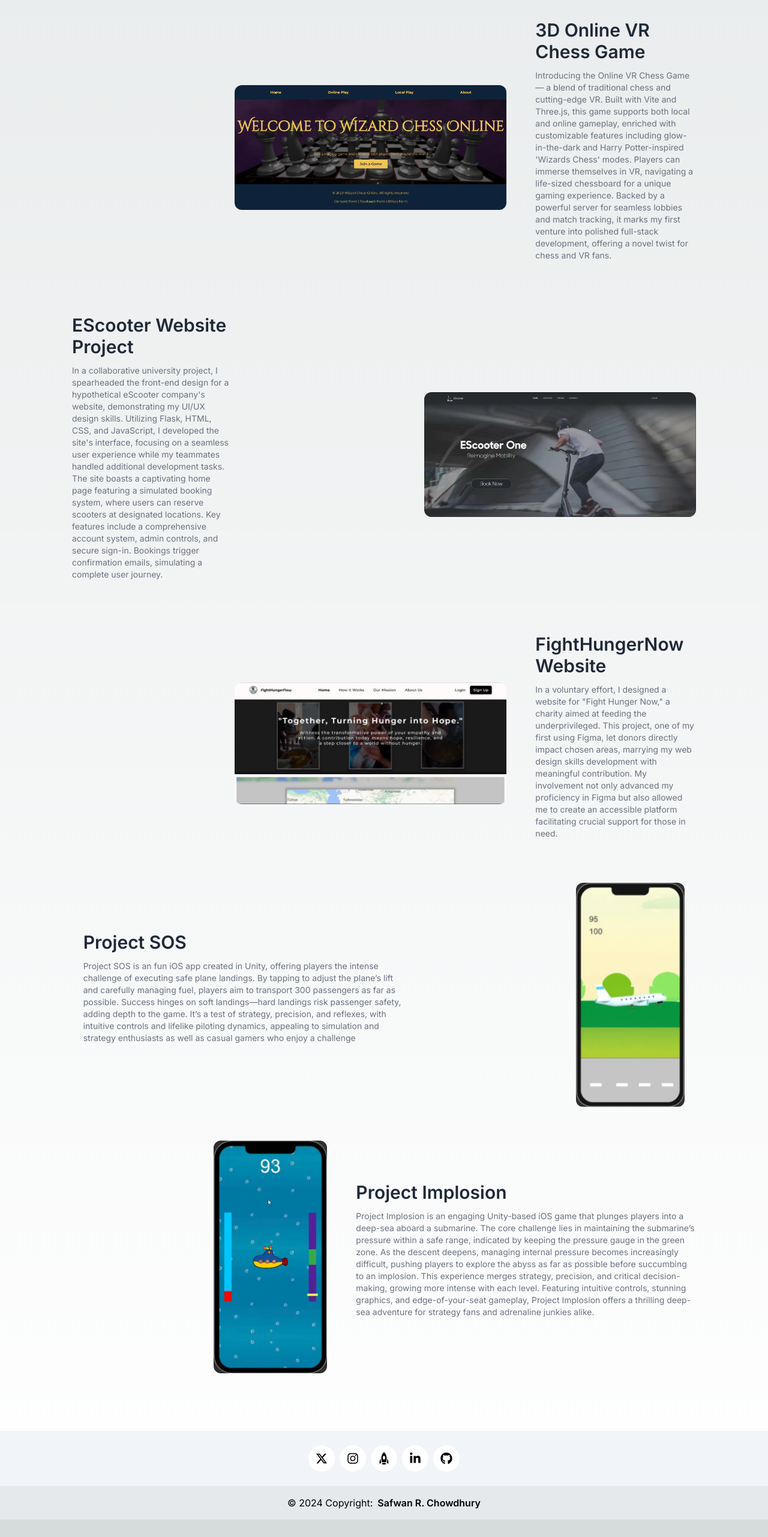
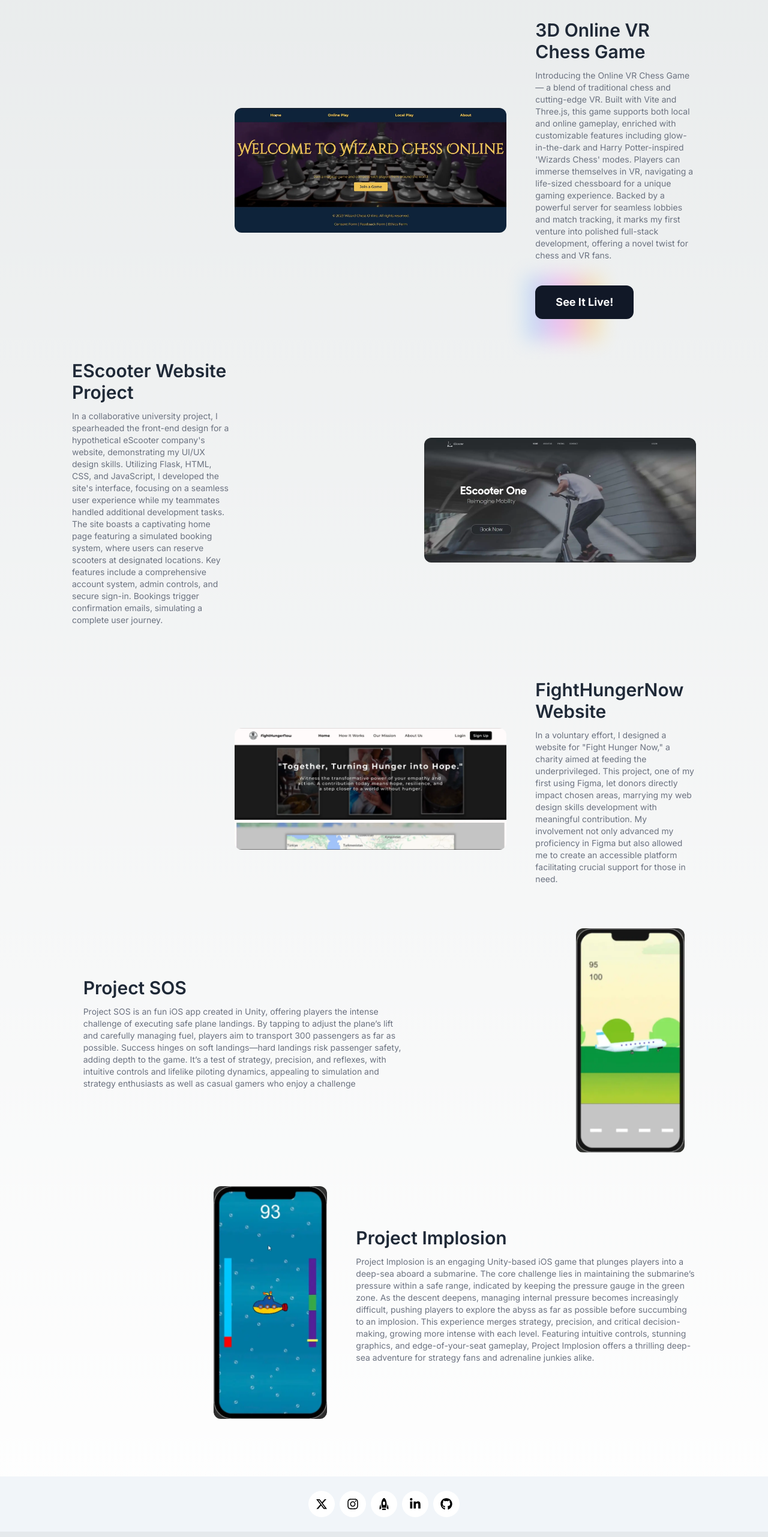
Before and after one commit to SafwanChowdhury/Portfolio-V2, a Next.js app in the folder portfolio-v2/: page / in a window 1280 px wide. Shown: the part 2471-5034 px from the top of the page at 60% size. Before the commit the page ends 5005 px from the top, so only its background shows below. Built offline with nearby package versions, Linux system fonts and the light colour scheme; grey boxes are pictures that could not be loaded; what tailwind-hamburgers would draw is missing.

Commit message:
added chess website link

```diff
--- a/portfolio-v2/components/projects.tsx
+++ b/portfolio-v2/components/projects.tsx
@@ -21,7 +21,7 @@ export default function Projects() {
                         width={800}
                         height={300}
                         objectFit="cover"
-                        className={`object-fit w-full lg:w-5/12 lg:mx-6 rounded-xl ${
+                        className={`z-20 object-fit w-full lg:w-5/12 lg:mx-6 rounded-xl ${
                             Gif1Loaded ? "hidden group-hover:block" : "h-0"
                         }`}
                         unoptimized
@@ -33,14 +33,14 @@ export default function Projects() {
                         width={800}
                         height={300}
                         objectFit="cover"
-                        className={`object-fit w-full lg:w-5/12 lg:mx-6 rounded-xl ${
+                        className={`z-20 object-fit w-full lg:w-5/12 lg:mx-6 rounded-xl ${
                             Gif1Loaded ? "group-hover:hidden" : "block"
                         }`}
                         priority
                     />
                     <div className="mt-6 w-11/12 sm:w-auto lg:w-1/2 lg:mt-0 lg:mx-6 text-center lg:text-left">
                         <a
-                            href="#"
+                            href="https://3d-chess.co.uk/"
                             className="block mt-4 text-2xl font-semibold text-gray-800 hover:underline dark:text-white md:text-3xl"
                         >
                             3D Online VR Chess Game
@@ -59,14 +59,24 @@ export default function Projects() {
                             development, offering a novel twist for chess and VR
                             fans.
                         </p>
+                        <div className="relative pb-5">
+                            <div className="absolute -inset-4 dark:inset-2">
+                                <div className="w-full sm:w-5/12 dark:lg:w-4/12 h-full max-w-sm mx-auto lg:mx-0 opacity-30 blur-lg dark:opacity-60 dark:blur-3xl bg-gradient-to-r from-[#44BCFF] via-[#FF44EC] to-[#FFD700]"></div>
+                            </div>
+                            <a
+                                href="https://3d-chess.co.uk/"
+                                title=""
+                                className="relative z-10 inline-flex items-center justify-center w-full px-8 py-3 text-lg font-bold text-white transition-all duration-200 bg-gray-900 border-2 border-transparent sm:w-auto rounded-xl font-pj hover:bg-gray-700 focus:outline-none focus:ring-2 focus:ring-offset-2 focus:ring-gray-900"
+                                role="button"
+                            >
+                                See It Live!
+                            </a>
+                        </div>
                     </div>
                 </div>
                 <div className="group lg:mt-8 lg:-mx-6 flex flex-col lg:flex-row justify-center items-center">
                     <div className="mt-6 w-11/12 sm:w-auto lg:w-1/2 lg:mt-0 lg:mx-6 text-center lg:text-left">
-                        <a
-                            href="#"
-                            className="block mt-4 text-2xl font-semibold text-gray-800 hover:underline dark:text-white md:text-3xl"
-                        >
+                        <a className="block mt-4 text-2xl font-semibold text-gray-800 hover:underline dark:text-white md:text-3xl">
                             EScooter Website Project
                         </a>
 
@@ -93,7 +103,7 @@ export default function Projects() {
                         width={800}
                         height={300}
                         objectFit="cover"
-                        className={`object-fit w-full lg:w-5/12 lg:mx-6 rounded-xl ${
+                        className={`z-20 object-fit w-full lg:w-5/12 lg:mx-6 rounded-xl ${
                             Gif2Loaded ? "hidden group-hover:block" : "h-0"
                         }`}
                         unoptimized
@@ -105,7 +115,7 @@ export default function Projects() {
                         width={800}
                         height={300}
                         objectFit="cover"
-                        className={`object-fit w-full lg:w-5/12 lg:mx-6 rounded-xl ${
+                        className={`z-20 object-fit w-full lg:w-5/12 lg:mx-6 rounded-xl ${
                             Gif2Loaded ? "group-hover:hidden" : "block"
                         }`}
                         priority
@@ -118,7 +128,7 @@ export default function Projects() {
                         width={800}
                         height={300}
                         objectFit="cover"
-                        className={`object-fit w-full lg:w-5/12 lg:mx-6 rounded-xl ${
+                        className={`z-20 object-fit w-full lg:w-5/12 lg:mx-6 rounded-xl ${
                             Gif3Loaded ? "hidden group-hover:block" : "h-0"
                         }`}
                         unoptimized
@@ -130,16 +140,13 @@ export default function Projects() {
                         width={800}
                         height={300}
                         objectFit="cover"
-                        className={`object-fit w-full lg:w-5/12 lg:mx-6 rounded-xl ${
+                        className={`z-20 object-fit w-full lg:w-5/12 lg:mx-6 rounded-xl ${
                             Gif3Loaded ? "group-hover:hidden" : "block"
                         }`}
                         priority
                     />
                     <div className="mt-6 w-11/12 sm:w-auto lg:w-1/2 lg:mt-0 lg:mx-6 text-center lg:text-left">
-                        <a
-                            href="#"
-                            className="block mt-4 text-2xl font-semibold text-gray-800 hover:underline dark:text-white md:text-3xl"
-                        >
+                        <a className="block mt-4 text-2xl font-semibold text-gray-800 hover:underline dark:text-white md:text-3xl">
                             FightHungerNow Website
                         </a>
                         <p className="mt-3 text-md text-gray-500 dark:text-gray-300 lg:text-sm pb-10">
@@ -157,10 +164,7 @@ export default function Projects() {
                 </div>
                 <div className="group lg:mt-8 lg:-mx-6 flex flex-col lg:flex-row justify-center items-center">
                     <div className="mt-6 w-11/12 sm:w-auto lg:w-1/2 lg:mt-0 lg:mx-6 text-center lg:text-left">
-                        <a
-                            href="#"
-                            className="block mt-4 text-2xl font-semibold text-gray-800 hover:underline dark:text-white md:text-3xl"
-                        >
+                        <a className="block mt-4 text-2xl font-semibold text-gray-800 hover:underline dark:text-white md:text-3xl">
                             Project SOS
                         </a>
 
@@ -185,7 +189,7 @@ export default function Projects() {
                         width={800}
                         height={300}
                         objectFit="cover"
-                        className={`object-fit w-1/2 sm:w-2/6 lg:w-2/12 lg:mx-6 rounded-xl ${
+                        className={`z-20 object-fit w-1/2 sm:w-2/6 lg:w-2/12 lg:mx-6 rounded-xl ${
                             Gif4Loaded ? "hidden group-hover:block" : "h-0"
                         }`}
                         unoptimized
@@ -197,7 +201,7 @@ export default function Projects() {
                         width={800}
                         height={300}
                         objectFit="cover"
-                        className={`object-fit w-1/2 sm:w-2/6 lg:w-2/12 lg:mx-6 rounded-xl ${
+                        className={`z-20 object-fit w-1/2 sm:w-2/6 lg:w-2/12 lg:mx-6 rounded-xl ${
                             Gif4Loaded ? "group-hover:hidden" : "block"
                         }`}
                         priority
@@ -211,7 +215,7 @@ export default function Projects() {
                     width={800}
                     height={300}
                     objectFit="cover"
-                    className={`object-fit w-1/2 sm:w-2/6 lg:w-2/12 lg:mx-6 rounded-xl ${
+                    className={`z-20 object-fit w-1/2 sm:w-2/6 lg:w-2/12 lg:mx-6 rounded-xl ${
                         Gif5Loaded ? "hidden group-hover:block" : "h-0"
                     }`}
                     unoptimized
@@ -223,16 +227,13 @@ export default function Projects() {
                     width={800}
                     height={300}
                     objectFit="cover"
-                    className={`object-fit w-1/2 sm:w-2/6 lg:w-2/12 lg:mx-6 rounded-xl ${
+                    className={`z-20 object-fit w-1/2 sm:w-2/6 lg:w-2/12 lg:mx-6 rounded-xl ${
                         Gif5Loaded ? "group-hover:hidden" : "block"
                     }`}
                     priority
                 />
                 <div className="mt-6 w-10/12 sm:w-auto lg:w-1/2 lg:mt-0 lg:mx-6 text-center lg:text-left">
-                    <a
-                        href="#"
-                        className="block mt-4 text-2xl font-semibold text-gray-800 hover:underline dark:text-white md:text-3xl"
-                    >
+                    <a className="block mt-4 text-2xl font-semibold text-gray-800 hover:underline dark:text-white md:text-3xl">
                         Project Implosion
                     </a>
                     <p className="mt-3 text-md text-gray-500 dark:text-gray-300 lg:text-sm pb-10">
```
